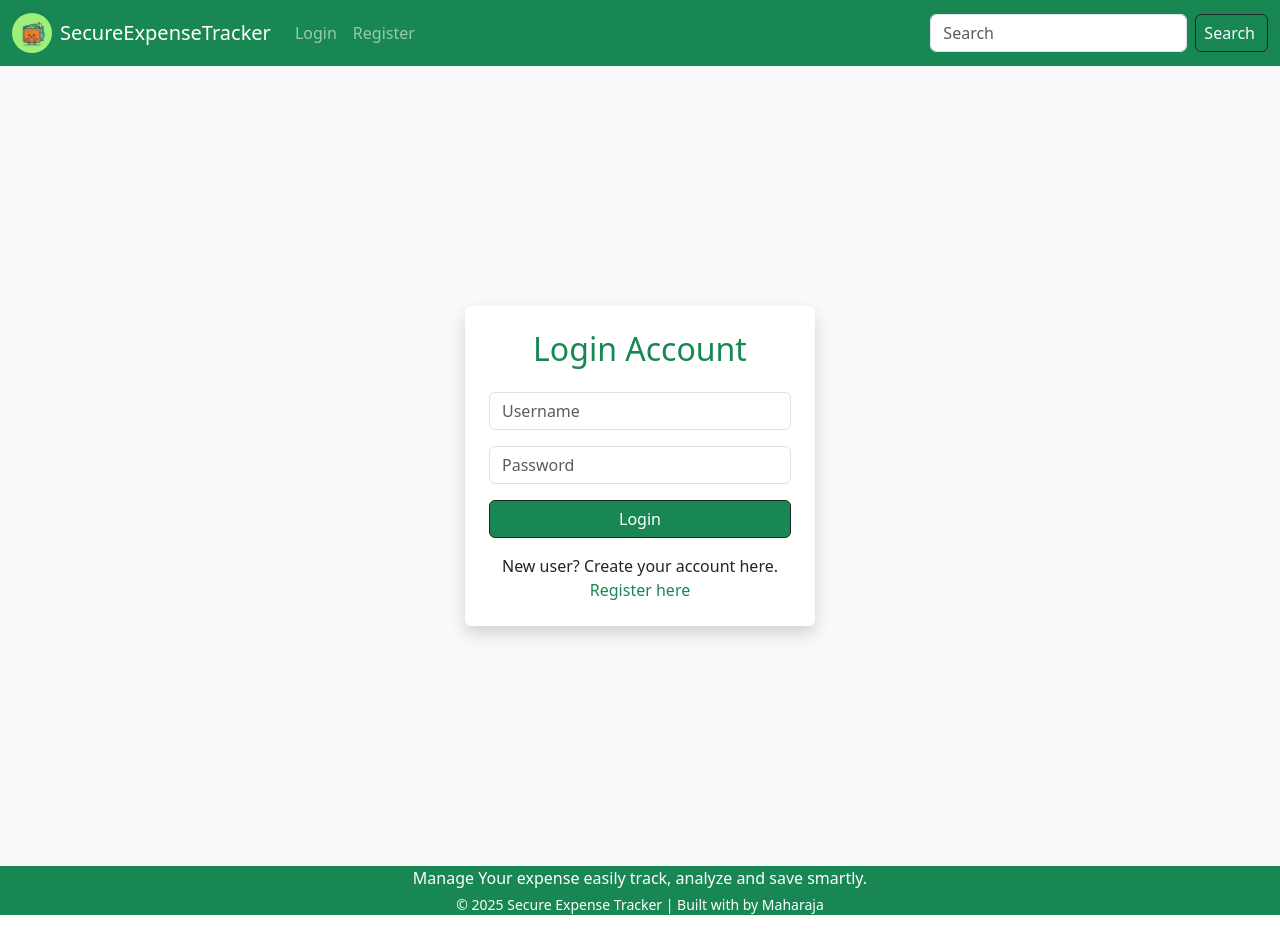
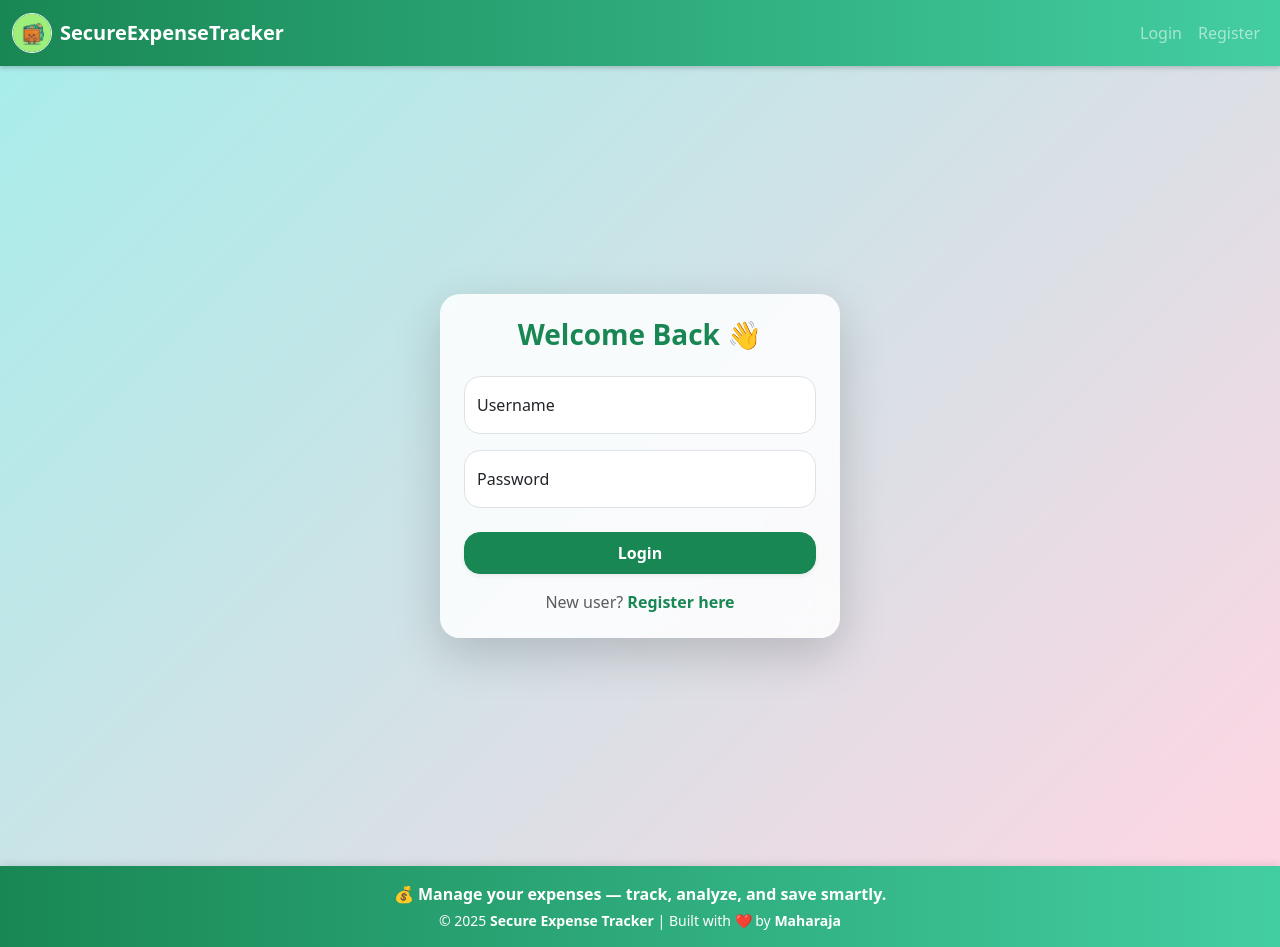
Before and after one commit to Maharaja77/SecureExpenseTrackerFrontend, a React (Create React App) app: page /login in a window 1280 px wide. Before the commit the page ends 915 px from the top, so only its background shows below. Built offline with nearby package versions, Linux system fonts and the light colour scheme.

Commit message:
improve ui/ux

```diff
--- a/package.json
+++ b/package.json
@@ -9,6 +9,7 @@
     "@testing-library/user-event": "^13.5.0",
     "axios": "^1.12.2",
     "bootstrap": "^5.3.8",
+    "bootstrap-icons": "^1.13.1",
     "jwt-decode": "^4.0.0",
     "react": "^19.2.0",
     "react-dom": "^19.2.0",
--- a/src/Components/ExpenseForm.js
+++ b/src/Components/ExpenseForm.js
@@ -1,7 +1,15 @@
 import React, { useState, useEffect } from "react";
 import API from "../api";
-import { BarChart, Bar, XAxis, YAxis, CartesianGrid, Tooltip, Legend, ResponsiveContainer } from 'recharts';
-
+import {
+  BarChart,
+  Bar,
+  XAxis,
+  YAxis,
+  CartesianGrid,
+  Tooltip,
+  Legend,
+  ResponsiveContainer,
+} from "recharts";
 
 function ExpenseForm() {
   const [expenses, setExpenses] = useState([]);
@@ -14,10 +22,9 @@ function ExpenseForm() {
     date: "",
   });
 
-  // Prepare chart data
-const chartData = expenses.map(e => ({
+  const chartData = expenses.map((e) => ({
     name: e.description,
-  amount: Number(e.amount)
+    amount: Number(e.amount),
   }));
 
   // Load expenses
@@ -36,7 +43,7 @@ const chartData = expenses.map(e => ({
     loadExpenses();
   }, []);
 
-  // Handle Add / Update
+  // Add / Update
   const handleSubmit = async (e) => {
     e.preventDefault();
     try {
@@ -54,7 +61,7 @@ const chartData = expenses.map(e => ({
     }
   };
 
-  // Delete expense
+  // Delete
   const handleDelete = async (id) => {
     try {
       await API.delete(`/api/expense/${id}`);
@@ -65,7 +72,6 @@ const chartData = expenses.map(e => ({
     }
   };
 
-  // Edit expense
   const handleEdit = (exp) => {
     setSelectedExpense(exp);
     setExpense({
@@ -75,32 +81,37 @@ const chartData = expenses.map(e => ({
     });
   };
 
-  // Cancel edit
   const handleCancel = () => {
     setSelectedExpense(null);
     setExpense({ description: "", amount: "", date: "" });
   };
 
-
-
   return (
-    <div className="container py-5">
-      {/* Header Section with Logout */}
-      <div className="d-flex justify-content-between align-items-center mb-4">
-        <h3 className="text-success">Expense Tracker</h3>
+    <div
+      className="min-vh-100 d-flex justify-content-center align-items-center"
+      style={{
+        background: "linear-gradient(135deg, #a8edea, #fed6e3)",
+        padding: "40px 10px",
+      }}
+    >
+      <div className="container">
+        {/* Header */}
+        <div className="text-center mb-4">
+          <h2 className="fw-bold text-dark">💰 Secure Expense Tracker</h2>
+          <p className="text-muted">Track and visualize your spending easily</p>
         </div>
 
-      {/* Expense Form */}
-      <div className="card mb-4 shadow-sm">
+        {/* Form */}
+        <div className="card shadow-lg border-0 rounded-4 mb-4">
           <div className="card-body">
-          <h4 className="text-success text-center mb-3">
-            {selectedExpense ? "Edit Expense" : "Add Expense"}
-          </h4>
+            <h5 className="text-center text-success fw-semibold mb-3">
+              {selectedExpense ? "Edit Expense" : "Add New Expense"}
+            </h5>
             <form onSubmit={handleSubmit}>
               <input
                 type="text"
-              className="form-control mb-3"
-              placeholder="Description"
+                className="form-control mb-3 rounded-pill"
+                placeholder="Enter description"
                 value={expense.description}
                 onChange={(e) =>
                   setExpense({ ...expense, description: e.target.value })
@@ -109,8 +120,8 @@ const chartData = expenses.map(e => ({
               />
               <input
                 type="number"
-              className="form-control mb-3"
-              placeholder="Amount"
+                className="form-control mb-3 rounded-pill"
+                placeholder="Enter amount"
                 value={expense.amount}
                 onChange={(e) =>
                   setExpense({ ...expense, amount: e.target.value })
@@ -119,7 +130,7 @@ const chartData = expenses.map(e => ({
               />
               <input
                 type="date"
-              className="form-control mb-3"
+                className="form-control mb-3 rounded-pill"
                 value={expense.date}
                 onChange={(e) =>
                   setExpense({ ...expense, date: e.target.value })
@@ -127,13 +138,13 @@ const chartData = expenses.map(e => ({
                 required
               />
               <div className="d-grid gap-2">
-              <button type="submit" className="btn btn-success">
-                {selectedExpense ? "Update" : "Add"}
+                <button type="submit" className="btn btn-success rounded-pill">
+                  {selectedExpense ? "Update Expense" : "Add Expense"}
                 </button>
                 {selectedExpense && (
                   <button
                     type="button"
-                  className="btn btn-secondary"
+                    className="btn btn-outline-secondary rounded-pill"
                     onClick={handleCancel}
                   >
                     Cancel
@@ -144,54 +155,64 @@ const chartData = expenses.map(e => ({
           </div>
         </div>
 
-      {/* Error Message */}
-      {error && (
-        <div className="alert alert-danger text-center">{error}</div>
-      )}
+        {/* Error */}
+        {error && <div className="alert alert-danger text-center">{error}</div>}
 
-      {/* Expense List */}
-      <div className="card shadow-sm">
+        {/* List */}
+        <div className="card shadow-lg border-0 rounded-4 mb-4">
           <div className="card-body">
-          <h5 className="text-success mb-3 text-center">Your Expenses</h5>
+            <h5 className="text-center text-success mb-3">Your Expenses</h5>
+            {expenses.length === 0 ? (
+              <p className="text-center text-muted">No expenses yet</p>
+            ) : (
               <ul className="list-group">
-            {expenses.length === 0 ? (
-              <li className="list-group-item text-center text-muted">
-                No expenses found
-              </li>
-            ) : (
-              expenses.map((e) => (
+                {expenses.map((e) => (
                   <li
                     key={e.id}
-                  className="list-group-item d-flex justify-content-between align-items-center"
+                    className="list-group-item d-flex justify-content-between align-items-center border-0 mb-2 shadow-sm rounded-3"
+                    style={{
+                      backgroundColor: "#f8f9fa",
+                      transition: "0.3s",
+                    }}
+                    onMouseEnter={(e) =>
+                      (e.currentTarget.style.backgroundColor = "#e9f7ef")
+                    }
+                    onMouseLeave={(e) =>
+                      (e.currentTarget.style.backgroundColor = "#f8f9fa")
+                    }
                   >
                     <span>
                       <strong>{e.description}</strong> | ₹{e.amount} | {e.date}
                     </span>
                     <div>
                       <button
-                      className="btn btn-primary btn-sm me-2"
+                        className="btn btn-sm btn-outline-primary me-2 rounded-pill"
                         onClick={() => handleEdit(e)}
                       >
                         Edit
                       </button>
                       <button
-                      className="btn btn-danger btn-sm"
+                        className="btn btn-sm btn-outline-danger rounded-pill"
                         onClick={() => handleDelete(e.id)}
                       >
                         Delete
                       </button>
                     </div>
                   </li>
-              ))
+                ))}
+              </ul>
             )}
-          </ul>
           </div>
         </div>
-      <div className="card shadow-sm mt-4">
+
+        {/* Chart */}
+        <div className="card shadow-lg border-0 rounded-4">
           <div className="card-body">
-    <h5 className="text-success mb-3 text-center">Expenses Chart</h5>
+            <h5 className="text-center text-success mb-3">
+              📊 Expense Overview Chart
+            </h5>
             {expenses.length === 0 ? (
-      <p className="text-center text-muted">No expenses to display</p>
+              <p className="text-center text-muted">No data to display</p>
             ) : (
               <ResponsiveContainer width="100%" height={300}>
                 <BarChart data={chartData}>
@@ -200,10 +221,11 @@ const chartData = expenses.map(e => ({
                   <YAxis />
                   <Tooltip />
                   <Legend />
-          <Bar dataKey="amount" fill="#198754" />
+                  <Bar dataKey="amount" fill="#198754" radius={[10, 10, 0, 0]} />
                 </BarChart>
               </ResponsiveContainer>
             )}
+          </div>
         </div>
       </div>
     </div>
--- a/src/Components/Footer.js
+++ b/src/Components/Footer.js
@@ -1,14 +1,23 @@
 import React from "react";
 
-function Footer(){
-    return(
-    <footer>
-        <div className="bg-success text-white text-center">
-            <p className="mb-1">Manage Your expense easily track, analyze and save smartly.</p>
-            <p className="small mb-0">&copy; {new Date().getFullYear()} Secure Expense Tracker | Built with by Maharaja </p>
-            </div>
+function Footer() {
+  return (
+    <footer
+      className="text-white text-center py-3 "
+      style={{
+        background: "linear-gradient(90deg, #198754, #43cea2)",
+        boxShadow: "0 -2px 8px rgba(0,0,0,0.1)",
+      }}
+    >
+      <p className="mb-1 fw-semibold">
+        💰 Manage your expenses — track, analyze, and save smartly.
+      </p>
+      <p className="small mb-0">
+        &copy; {new Date().getFullYear()} <strong>Secure Expense Tracker</strong> | Built with ❤️ by{" "}
+        <span className="fw-bold">Maharaja</span>
+      </p>
     </footer>
-    );
+  );
+}
 
-}
 export default Footer;
--- a/src/Components/Header.js
+++ b/src/Components/Header.js
@@ -1,21 +1,10 @@
-import React, { useState } from "react";
-import { useNavigate, Link } from "react-router-dom";
+import React from "react";
+import { Link, useNavigate } from "react-router-dom";
 import logo from "../asset/logo.jpg";
 
 function Header() {
-  const [query, setQuery] = useState("");
   const navigate = useNavigate();
   const role = localStorage.getItem("role");
-
-  const handleInputChange = (event) => {
-    setQuery(event.target.value);
-  };
-
-  const handleSearch = (event) => {
-    event.preventDefault();
-    console.log("Search Query:", query);
-
-  };
 
   const handleLogout = () => {
     localStorage.clear();
@@ -23,38 +12,43 @@ function Header() {
   };
 
   return (
-    <nav className="navbar navbar-expand-lg navbar-dark bg-success">
+    <nav
+      className="navbar navbar-expand-lg navbar-dark"
+      style={{
+        background: "linear-gradient(90deg, #198754, #43cea2)",
+        boxShadow: "0 2px 5px rgba(0, 0, 0, 0.2)",
+      }}
+    >
       <div className="container-fluid">
-
+        {/* Logo + App Name */}
         <Link className="navbar-brand d-flex align-items-center" to="/">
           <img
             src={logo}
             alt="Logo"
             width="40"
             height="40"
-            className="rounded-circle me-2"
+            className="rounded-circle me-2 border border-light"
           />
-          <span>SecureExpenseTracker</span>
+          <span className="fw-bold">SecureExpenseTracker</span>
         </Link>
 
-
+        {/* Mobile Toggle Button */}
         <button
           className="navbar-toggler"
           type="button"
           data-bs-toggle="collapse"
-          data-bs-target="#navbarSupportedContent"
-          aria-controls="navbarSupportedContent"
+          data-bs-target="#navbarNav"
+          aria-controls="navbarNav"
           aria-expanded="false"
           aria-label="Toggle navigation"
         >
           <span className="navbar-toggler-icon"></span>
         </button>
 
-
-        <div className="collapse navbar-collapse" id="navbarSupportedContent">
-
-          <ul className="navbar-nav me-auto mb-2 mb-lg-0">
-            {!localStorage.getItem("token") && (
+        {/* Navbar Links */}
+        <div className="collapse navbar-collapse" id="navbarNav">
+          <ul className="navbar-nav ms-auto">
+            {!localStorage.getItem("token") ? (
               <>
                 <li className="nav-item">
                   <Link className="nav-link" to="/login">
@@ -67,8 +61,7 @@ function Header() {
                   </Link>
                 </li>
               </>
-            )}
-            {localStorage.getItem("token") && (
+            ) : (
               <>
                 <li className="nav-item">
                   <Link className="nav-link" to="/expense">
@@ -82,34 +75,17 @@ function Header() {
                     </Link>
                   </li>
                 )}
+                <li className="nav-item">
+                  <button
+                    className="btn  btn-danger btn-sm ms-lg-3 mt-2 mt-lg-0"
+                    onClick={handleLogout}
+                  >
+                    Logout
+                  </button>
+                </li>
               </>
             )}
           </ul>
-
-
-          <form className="d-flex mt-2 mt-lg-0" role="search" onSubmit={handleSearch}>
-            <input
-              className="form-control me-2"
-              type="search"
-              placeholder="Search"
-              aria-label="Search"
-              value={query}
-              onChange={handleInputChange}
-            />
-            <button className="btn btn-outline-light border border-dark ps-2" type="submit">
-              Search
-            </button>
-          </form>
-
-
-          {localStorage.getItem("token") && (
-            <button
-              className="btn btn-danger ms-3"
-              onClick={handleLogout}
-            >
-              Logout
-            </button>
-          )}
         </div>
       </div>
     </nav>
--- a/src/Components/Login.js
+++ b/src/Components/Login.js
@@ -12,19 +12,17 @@ function Login() {
     e.preventDefault();
     try {
       const response = await API.post("/auth/login", { username, password });
-
       const token = response.data.accessToken;
       const refreshToken = response.data.refreshToken;
 
       localStorage.setItem("token", token);
       localStorage.setItem("refreshToken", refreshToken);
 
-
       const decoded = jwtDecode(token);
       const userRole = decoded.role;
       localStorage.setItem("role", userRole);
 
-      alert("Login successful");
+      alert("✅ Login successful!");
 
       if (userRole === "ROLE_ADMIN") {
         navigate("/admin");
@@ -33,52 +31,102 @@ function Login() {
       }
     } catch (error) {
       console.error(error);
-      alert("Login failed");
+      alert("❌ Login failed. Please check your credentials.");
     }
   };
 
+  return (
+    <div
+      className="d-flex justify-content-center align-items-center vh-100"
+      style={{
+         background: "linear-gradient(135deg, #a8edea, #fed6e3)",
+         animation: "fadeIn 1s ease-in-out",
+      }}
+    >
+      <style>
+        {`
+          @keyframes fadeIn {
+            from { opacity: 0; transform: scale(0.95); }
+            to { opacity: 1; transform: scale(1); }
+          }
+          .form-control:focus {
+            border-color: #198754;
+            box-shadow: 0 0 6px rgba(25, 135, 84, 0.5);
+          }
+          .btn-success:hover {
+            background-color: #157347 !important;
+            transform: scale(1.02);
+            transition: 0.2s ease;
+          }
+          .card {
+            transition: transform 0.3s ease;
+          }
+          .card:hover {
+            transform: translateY(-5px);
+          }
+        `}
+      </style>
 
-  return (
-    <div className="login-container d-flex justify-content-center align-items-center vh-100 bg-light">
-      <form
-        onSubmit={handleLogin}
-        className="p-4 rounded shadow bg-white"
-        style={{ width: "350px" }}
+      <div
+        className="card shadow-lg border-0 p-4"
+        style={{
+          width: "400px",
+          borderRadius: "20px",
+          backdropFilter: "blur(10px)",
+          backgroundColor: "rgba(255, 255, 255, 0.85)",
+        }}
       >
-        <h2 className="text-center mb-4 text-success">Login Account</h2>
+        <h3 className="text-center mb-4 fw-bold text-success">
+          Welcome Back 👋
+        </h3>
 
+        <form onSubmit={handleLogin}>
+          <div className="form-floating mb-3">
             <input
               type="text"
-          className="form-control mb-3"
+              className="form-control rounded-4"
+              id="username"
               placeholder="Username"
               value={username}
               onChange={(e) => setUsername(e.target.value)}
               required
             />
+            <label htmlFor="username">Username</label>
+          </div>
 
+          <div className="form-floating mb-4">
             <input
               type="password"
-          className="form-control mb-3"
+              className="form-control rounded-4"
+              id="password"
               placeholder="Password"
               value={password}
               onChange={(e) => setPassword(e.target.value)}
               required
             />
+            <label htmlFor="password">Password</label>
+          </div>
 
           <button
             type="submit"
-          className="btn btn-success w-100 mb-3 border border-dark"
+            className="btn btn-success w-100 py-2 rounded-4 fw-semibold shadow-sm"
           >
             Login
           </button>
+        </form>
 
-        <p className="text-center mb-0">
-          New user? Create your account here.{" "}
-          <Link to="/register" className="text-decoration-none text-success">
+        <div className="text-center mt-3">
+          <p className="mb-0 text-muted">
+            New user?{" "}
+            <Link
+              to="/register"
+              className="fw-bold text-success text-decoration-none"
+            >
               Register here
             </Link>
           </p>
-      </form>
+        </div>
+      </div>
     </div>
   );
 }
--- a/src/Components/Register.js
+++ b/src/Components/Register.js
@@ -5,67 +5,109 @@ import API from "../api";
 function Register() {
   const [username, setUsername] = useState("");
   const [password, setPassword] = useState("");
+  const [showPassword, setShowPassword] = useState(false);
   const navigate = useNavigate();
 
   const handleRegister = async (e) => {
     e.preventDefault();
     try {
-      // By default, new users will get ROLE_USER
       await API.post("/auth/register", {
         username,
         password,
-        role: "ROLE_USER", // assign role
+        role: "ROLE_USER",
       });
-
-      alert("Registration successful! Please login.");
+      alert("🎉 Registration successful! Please login.");
       navigate("/login");
     } catch (error) {
       console.error(error);
-      alert("Registration failed. Try again.");
+      alert("❌ Registration failed. Try again.");
     }
   };
 
   return (
-    <div className="register-container d-flex justify-content-center align-items-center vh-100 bg-light">
-      <form
-        onSubmit={handleRegister}
-        className="p-4 rounded shadow bg-white"
-        style={{ width: "350px" }}
+    <div
+      className="d-flex justify-content-center align-items-center vh-100"
+      style={{
+        background: "linear-gradient(135deg, #a8edea, #fed6e3)",
+      }}
     >
-        <h2 className="text-center mb-4 text-success">Create Account</h2>
+      <div
+        className="card shadow-lg border-0 p-4"
+        style={{
+          width: "400px",
+          borderRadius: "20px",
+          backdropFilter: "blur(10px)",
+          backgroundColor: "rgba(255, 255, 255, 0.85)",
+          transition: "transform 0.3s ease, box-shadow 0.3s ease",
+        }}
+        onMouseEnter={(e) => (e.currentTarget.style.transform = "scale(1.02)")}
+        onMouseLeave={(e) => (e.currentTarget.style.transform = "scale(1.0)")}
+      >
+        <h3 className="text-center mb-4 fw-bold text-success">
+          Create Your Account ✍️
+        </h3>
 
+        <form onSubmit={handleRegister}>
+          <div className="form-floating mb-3">
             <input
               type="text"
-          className="form-control mb-3"
+              className="form-control rounded-4"
+              id="username"
               placeholder="Username"
               value={username}
               onChange={(e) => setUsername(e.target.value)}
               required
             />
+            <label htmlFor="username">Username</label>
+          </div>
 
+          <div className="form-floating mb-4 position-relative">
             <input
-          type="password"
-          className="form-control mb-3"
+              type={showPassword ? "text" : "password"}
+              className="form-control rounded-4"
+              id="password"
               placeholder="Password"
               value={password}
               onChange={(e) => setPassword(e.target.value)}
               required
             />
+            <label htmlFor="password">Password</label>
+
+            {/* Bootstrap eye icon toggle */}
+            <i
+              className={`bi ${showPassword ? "bi-eye-slash" : "bi-eye"}`}
+              onClick={() => setShowPassword(!showPassword)}
+              style={{
+                position: "absolute",
+                right: "15px",
+                top: "14px",
+                cursor: "pointer",
+                color: "#6c757d",
+                fontSize: "1.2rem",
+              }}
+            ></i>
+          </div>
 
           <button
             type="submit"
-          className="btn btn-success w-100 mb-3 border border-dark"
+            className="btn btn-success w-100 py-2 rounded-4 fw-semibold shadow-sm"
           >
-          Register
+            Sign Up
           </button>
+        </form>
 
-        <p className="text-center mb-0">
+        <div className="text-center mt-3">
+          <p className="mb-0 text-muted">
             Already have an account?{" "}
-          <Link to="/login" className="text-decoration-none text-success">
+            <Link
+              to="/login"
+              className="fw-bold text-success text-decoration-none"
+            >
               Login here
             </Link>
           </p>
-      </form>
+        </div>
+      </div>
     </div>
   );
 }
--- a/src/index.js
+++ b/src/index.js
@@ -4,7 +4,7 @@ import './index.css';
 import App from './App';
 import reportWebVitals from './reportWebVitals';
 import 'bootstrap/dist/css/bootstrap.min.css';
-
+import "bootstrap/dist/js/bootstrap.bundle.min.js";
 
 const root = ReactDOM.createRoot(document.getElementById('root'));
 root.render(
```
Also changed, not shown: src/Components/AdminExpenseReport.js (+58 -18 lines), 1 other file (tests, documents, lock files or other folders). Lines whose indentation alone changed are shown as unchanged.
